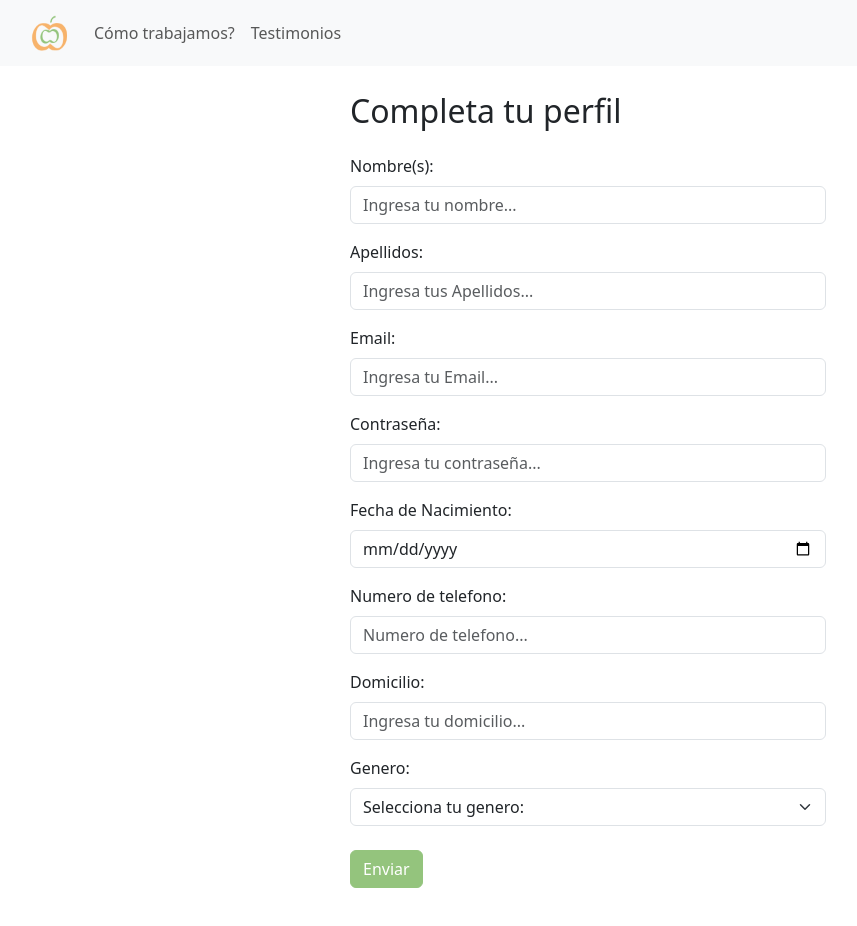
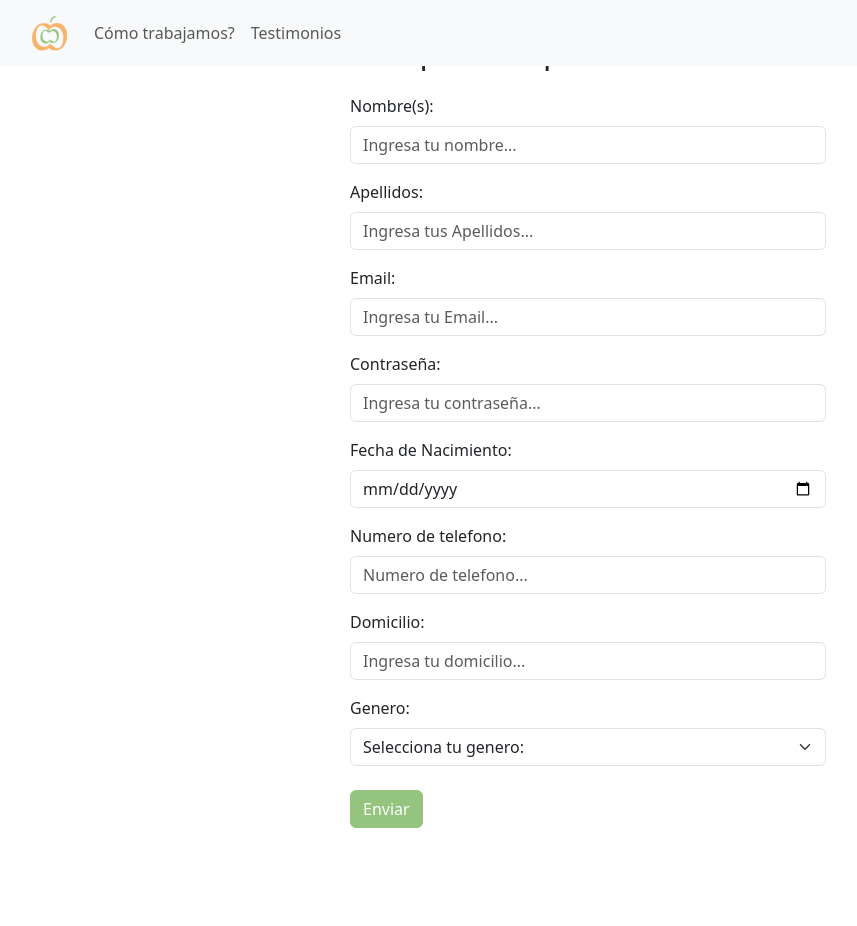
Before and after one commit to PF-Henry2023/ClientNutrition, a React (Vite) app: page /signup in a window 1280 px wide. Shown: the whole page, without its empty margins (52-909 px from the left). After the commit the page ends 868 px from the top, so only its background shows below. Built offline with nearby package versions, Linux system fonts and the light colour scheme.

Commit message:
userprofile

```diff
--- a/src/App.jsx
+++ b/src/App.jsx
@@ -6,30 +6,28 @@ import "./zucca-theme.css";
 import "./App.css";
 import Home from "./Components/Home/Home";
 import Calendar from "./Components/Calendar/Calendar";
-import Create from './Components/Create/Create';
-import Login from './Components/Login/Login';
-import UserProfile from './Components/UserProfile/UserProfile';
-import NavBar from './Components/NavBar/NavBar';
-import { Container } from "react-bootstrap";
+import Create from "./Components/Create/Create";
+import Login from "./Components/Login/Login";
+import UserProfile from "./Components/UserProfile/UserProfile";
+import NavBar from "./Components/NavBar/NavBar";
+import NutritionistProfile from "./Components/NutritionistProfile/NutritionistProfile";
 
 const URL = "http://localhost:5173/";
 axios.defaults.baseURL = URL;
 
 function App() {
   return (
-    <Container>
-          <div className="app">
-        <NavBar/>
-        <Routes>
-        <Route path='/' element={<Home />}></Route>
-        <Route path='/login' element={<Login />}></Route>
-        <Route path='/signup' element={<Create/>} ></Route>
-        <Route path='/appointments' element={<UserProfile/>} ></Route>
-        <Route path='/appointments/new' element={<Calendar/>}></Route>
+    <div className="App">
+      <NavBar />
+      <Routes>
+        <Route path="/" element={<Home />}></Route>
+        <Route path="/login" element={<Login />}></Route>
+        <Route path="/appointments" element={<UserProfile />}></Route>
+        <Route path="/signup" element={<Create />}></Route>
+        <Route path="/appointments/new" element={<Calendar />}></Route>
+        <Route path="/nutritionistprofile" element={<NutritionistProfile />}></Route>
       </Routes>
     </div>
-    </Container>
-
   );
 }
 
--- a/src/Components/Create/Create.jsx
+++ b/src/Components/Create/Create.jsx
@@ -48,7 +48,7 @@ export default function Create() {
       !errors.lastName1 &&
       !errors.email1 &&
       !errors.birthDate1 &&
-      !errors.password1 &&
+      // !errors.password1 &&
       !errors.phone1 &&
       !errors.errors
     ) {
@@ -84,31 +84,6 @@ export default function Create() {
   };
 
   return (
-    (
-      <Container className={style.container}>
-        <Row className="justify-content-md-center">
-          <Col xs={12} md={12}>
-            <h2 className="mb-4">Completa tu perfil</h2>
-            <Form onSubmit={submitHandler}>
-              <Form.Group className="mb-3" controlId="name">
-                <Form.Label>Nombre(s):</Form.Label>
-                <Form.Control
-                  type="text"
-                  placeholder="Ingresa tu nombre..."
-                  onChange={(event) => {
-                    changeHandler("name", event.target.value);
-                  }}
-                  isInvalid={
-                    (errors.name1 && userInformation.name.length > 0)
-                  }
-                  isValid={
-                    !errors.name1 && userInformation.name.length > 0 && true
-                  }
-                />
-                <Form.Control.Feedback type="invalid">
-                  {errors.name1 && "El nombre no puede incluir numeros."}
-                </Form.Control.Feedback>
-                {/* <Form.Text className="text-muted">
     <Container className={style.container}>
       <Row className="justify-content-md-center">
         <Col xs={12} md={12}>
@@ -294,6 +269,5 @@ export default function Create() {
         </Col>
       </Row>
     </Container>
-    )
   );
 }
```
Lines whose indentation alone changed are shown as unchanged.
